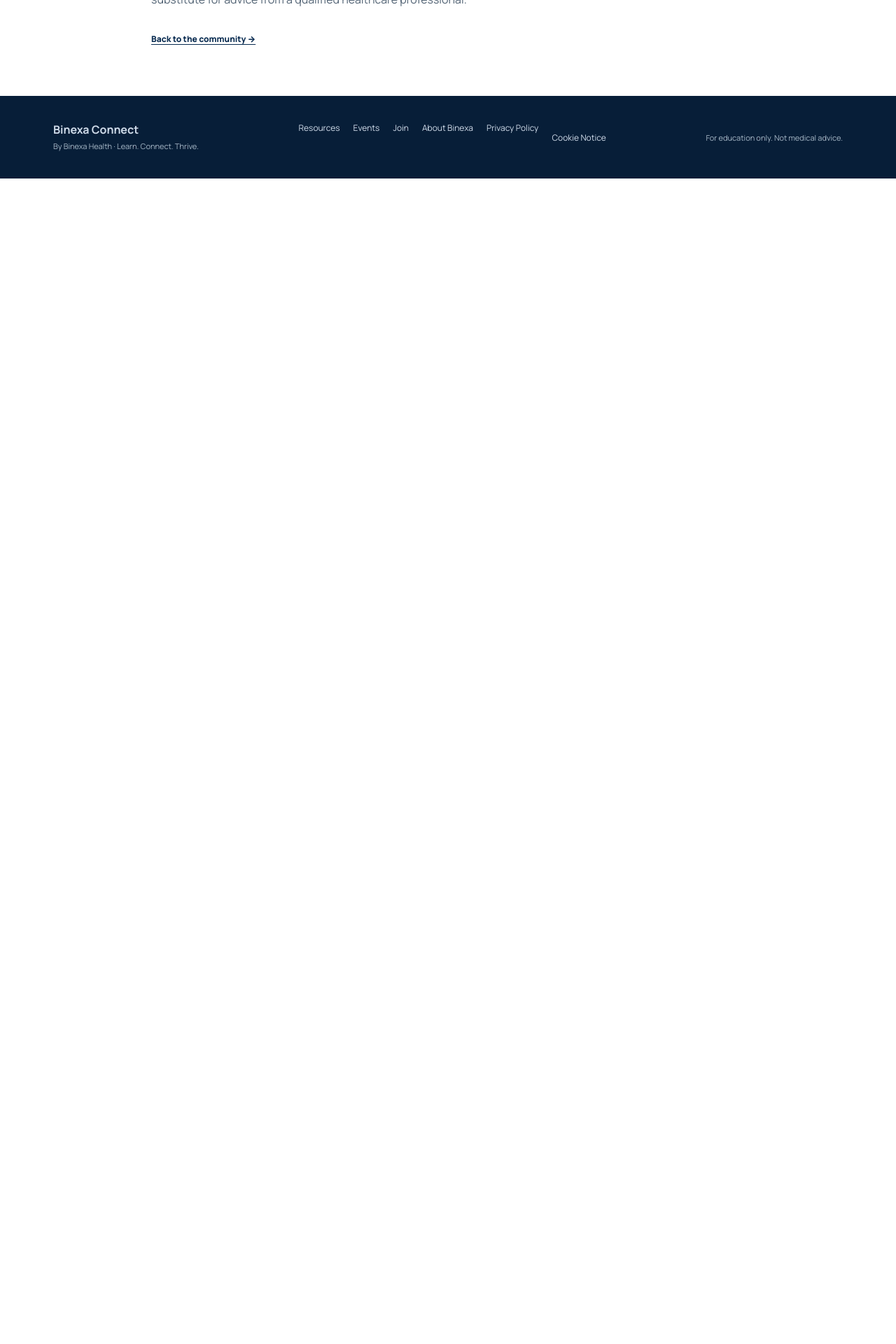
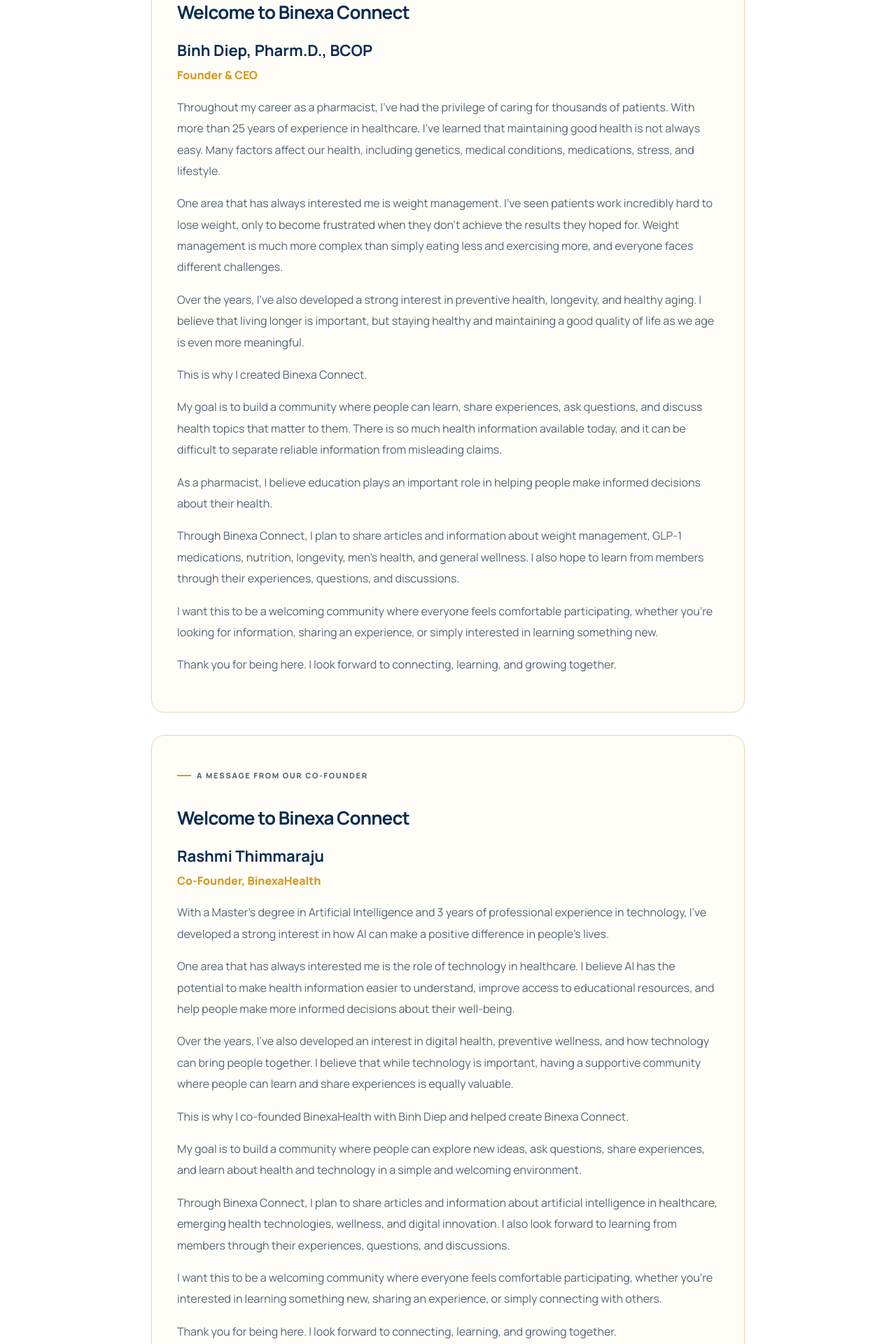
Before and after one commit to rashmiraju14/binexa-connect, a Next.js app: page /about in a window 1280 px wide. Shown: the part 1360-3280 px from the top of the page at 70% size. Before the commit the page ends 1615 px from the top, so only its background shows below. Built offline with nearby package versions, Linux system fonts and the light colour scheme; no server answers.

Commit message:
Add welcome biographies for Binh Diep and Rashmi Thimmaraju

```diff
--- a/app/(community-site)/about/page.tsx
+++ b/app/(community-site)/about/page.tsx
@@ -5,6 +5,36 @@
   return <main className="shell policy-page"><p className="eyebrow">ABOUT BINEXA CONNECT</p><h1>Learn. Connect. Thrive.</h1><p className="lead">Binexa Connect brings wellness education and community conversations together in one welcoming place.</p>
     <section><h2>Our community</h2><p>Explore educational resources about weight management, healthy aging, everyday wellbeing, and men’s sexual health. Members can discover articles and videos, explore small habits, and participate in community experiences.</p><p>Our Discord community gives members another place to connect and share perspectives.</p></section>
     <section><h2>Our co-founders</h2><FounderProfiles /></section>
+    <section className="founder-biography" aria-labelledby="binh-welcome-title">
+      <p className="eyebrow">A MESSAGE FROM OUR FOUNDER</p>
+      <h2 id="binh-welcome-title">Welcome to Binexa Connect</h2>
+      <h3>Binh Diep, Pharm.D., BCOP</h3>
+      <p className="founder-role">Founder &amp; CEO</p>
+      <p>Throughout my career as a pharmacist, I've had the privilege of caring for thousands of patients. With more than 25 years of experience in healthcare, I've learned that maintaining good health is not always easy. Many factors affect our health, including genetics, medical conditions, medications, stress, and lifestyle.</p>
+      <p>One area that has always interested me is weight management. I've seen patients work incredibly hard to lose weight, only to become frustrated when they don't achieve the results they hoped for. Weight management is much more complex than simply eating less and exercising more, and everyone faces different challenges.</p>
+      <p>Over the years, I've also developed a strong interest in preventive health, longevity, and healthy aging. I believe that living longer is important, but staying healthy and maintaining a good quality of life as we age is even more meaningful.</p>
+      <p>This is why I created Binexa Connect.</p>
+      <p>My goal is to build a community where people can learn, share experiences, ask questions, and discuss health topics that matter to them. There is so much health information available today, and it can be difficult to separate reliable information from misleading claims.</p>
+      <p>As a pharmacist, I believe education plays an important role in helping people make informed decisions about their health.</p>
+      <p>Through Binexa Connect, I plan to share articles and information about weight management, GLP-1 medications, nutrition, longevity, men's health, and general wellness. I also hope to learn from members through their experiences, questions, and discussions.</p>
+      <p>I want this to be a welcoming community where everyone feels comfortable participating, whether you're looking for information, sharing an experience, or simply interested in learning something new.</p>
+      <p>Thank you for being here. I look forward to connecting, learning, and growing together.</p>
+    </section>
+    <section className="founder-biography" aria-labelledby="rashmi-welcome-title">
+      <p className="eyebrow">A MESSAGE FROM OUR CO-FOUNDER</p>
+      <h2 id="rashmi-welcome-title">Welcome to Binexa Connect</h2>
+      <h3>Rashmi Thimmaraju</h3>
+      <p className="founder-role">Co-Founder, BinexaHealth</p>
+      <p>With a Master's degree in Artificial Intelligence and 3 years of professional experience in technology, I've developed a strong interest in how AI can make a positive difference in people's lives.</p>
+      <p>One area that has always interested me is the role of technology in healthcare. I believe AI has the potential to make health information easier to understand, improve access to educational resources, and help people make more informed decisions about their well-being.</p>
+      <p>Over the years, I've also developed an interest in digital health, preventive wellness, and how technology can bring people together. I believe that while technology is important, having a supportive community where people can learn and share experiences is equally valuable.</p>
+      <p>This is why I co-founded BinexaHealth with Binh Diep and helped create Binexa Connect.</p>
+      <p>My goal is to build a community where people can explore new ideas, ask questions, share experiences, and learn about health and technology in a simple and welcoming environment.</p>
+      <p>Through Binexa Connect, I plan to share articles and information about artificial intelligence in healthcare, emerging health technologies, wellness, and digital innovation. I also look forward to learning from members through their experiences, questions, and discussions.</p>
+      <p>I want this to be a welcoming community where everyone feels comfortable participating, whether you're interested in learning something new, sharing an experience, or simply connecting with others.</p>
+      <p>Thank you for being here. I look forward to connecting, learning, and growing together.</p>
+      <p><strong>Rashmi Thimmaraju</strong><br /><em>Co-Founder, BinexaHealth</em></p>
+    </section>
     <section><h2>Education and connection</h2><p>Binexa Connect’s community content is educational. It does not provide a diagnosis, individualized treatment, or a substitute for advice from a qualified healthcare professional.</p></section><Link href="/" className="textlink">Back to the community →</Link>
   </main>;
 }
--- a/app/globals.css
+++ b/app/globals.css
@@ -247,3 +247,8 @@
 .community-path-lounge .community-path-photo img { object-position: 45% center; }
 .founder-details h3 { margin-top: 0; }
 .founder-details .founder-role { margin: 8px 0 12px; color: var(--gold); font-size: 17px; font-weight: 800; line-height: 1.5; }
+
+.founder-biography { padding: clamp(22px, 4vw, 36px); background: #fffdf7; border: 1px solid #e5d7b8; border-radius: 18px; }
+.founder-biography h3 { margin: 20px 0 6px; color: var(--navy); font-size: 22px; }
+.policy-page .founder-biography .founder-role { margin-top: 0; color: var(--gold); font-weight: 800; }
+.founder-biography > p:not(.eyebrow):not(.founder-role) { line-height: 1.9; }
```
